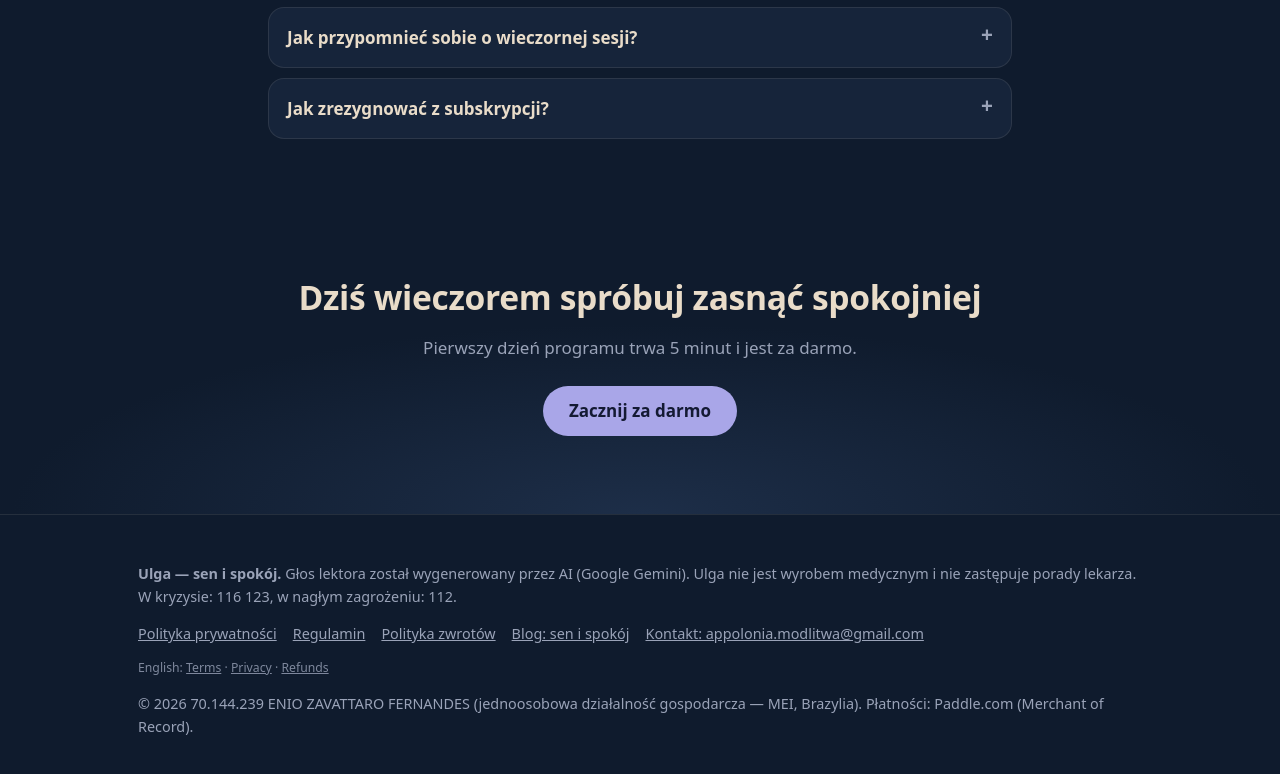
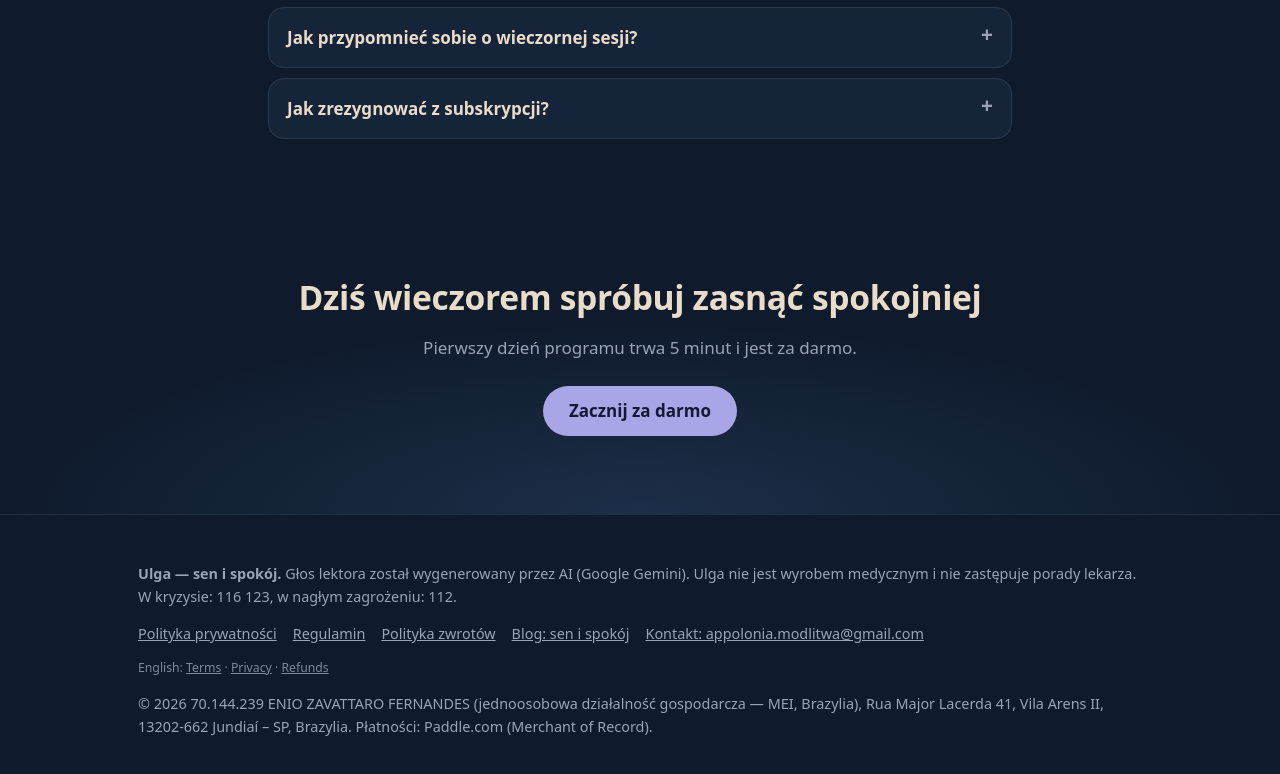
Before and after one commit to zavattaro/ulga, a plain HTML site: page site/index.html in a window 1280 px wide. Shown: the part 3485-4259 px from the top of the page. Drawn offline with Linux system fonts and the light colour scheme.

Commit message:
Add files via upload

```diff
--- a/site/index.html
+++ b/site/index.html
@@ -268,7 +268,7 @@ footer a{color:var(--muted)}
       <a href="mailto:appolonia.modlitwa@gmail.com">Kontakt: appolonia.modlitwa@gmail.com</a>
     </nav>
     <p class="en-legal" lang="en" style="font-size:.85em;opacity:.8">English: <a href="../legal/en/terms.html">Terms</a> · <a href="../legal/en/privacy.html">Privacy</a> · <a href="../legal/en/refund.html">Refunds</a></p>
-    <p>© 2026 70.144.239 ENIO ZAVATTARO FERNANDES (jednoosobowa działalność gospodarcza — MEI, Brazylia). Płatności: Paddle.com (Merchant of Record).</p>
+    <p>© 2026 70.144.239 ENIO ZAVATTARO FERNANDES (jednoosobowa działalność gospodarcza — MEI, Brazylia), Rua Major Lacerda 41, Vila Arens II, 13202-662 Jundiaí – SP, Brazylia. Płatności: Paddle.com (Merchant of Record).</p>
   </div>
 </footer>
 <script>document.querySelectorAll('.app-link').forEach(function (a) { a.href = APP_URL; });</script>
```
